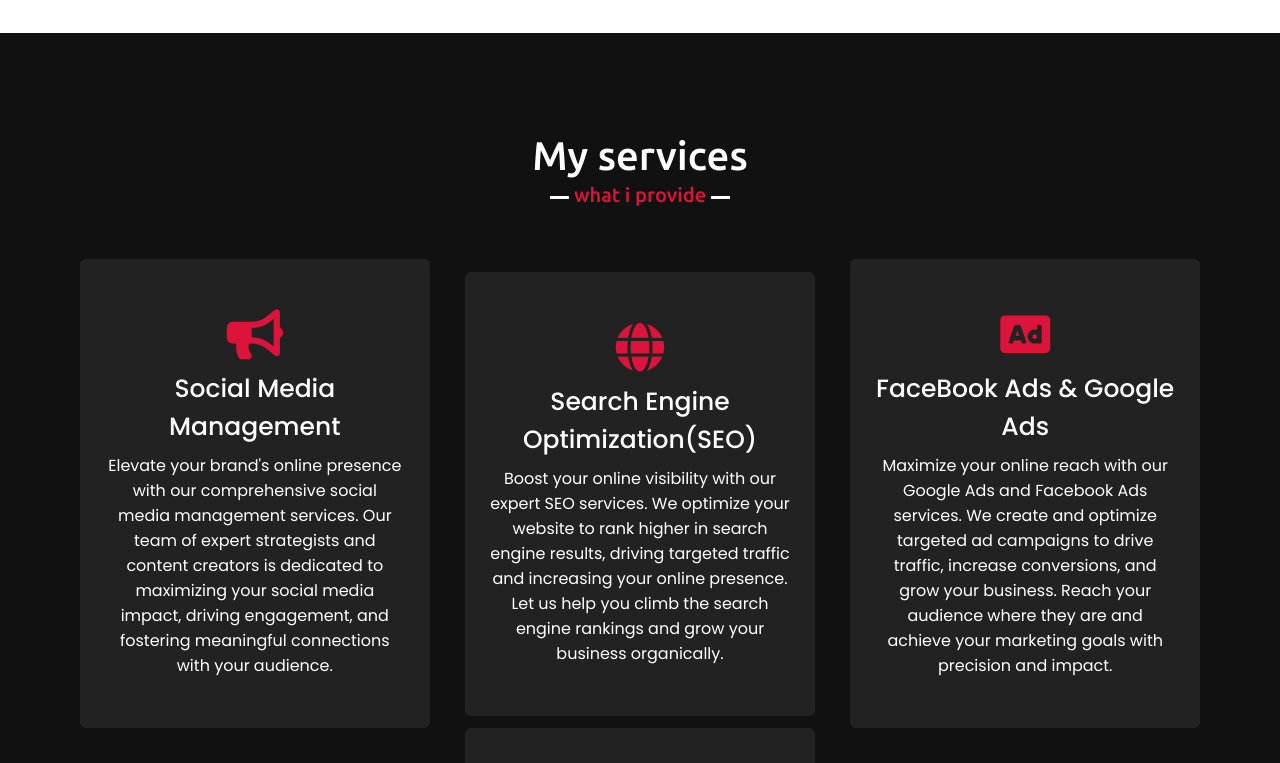
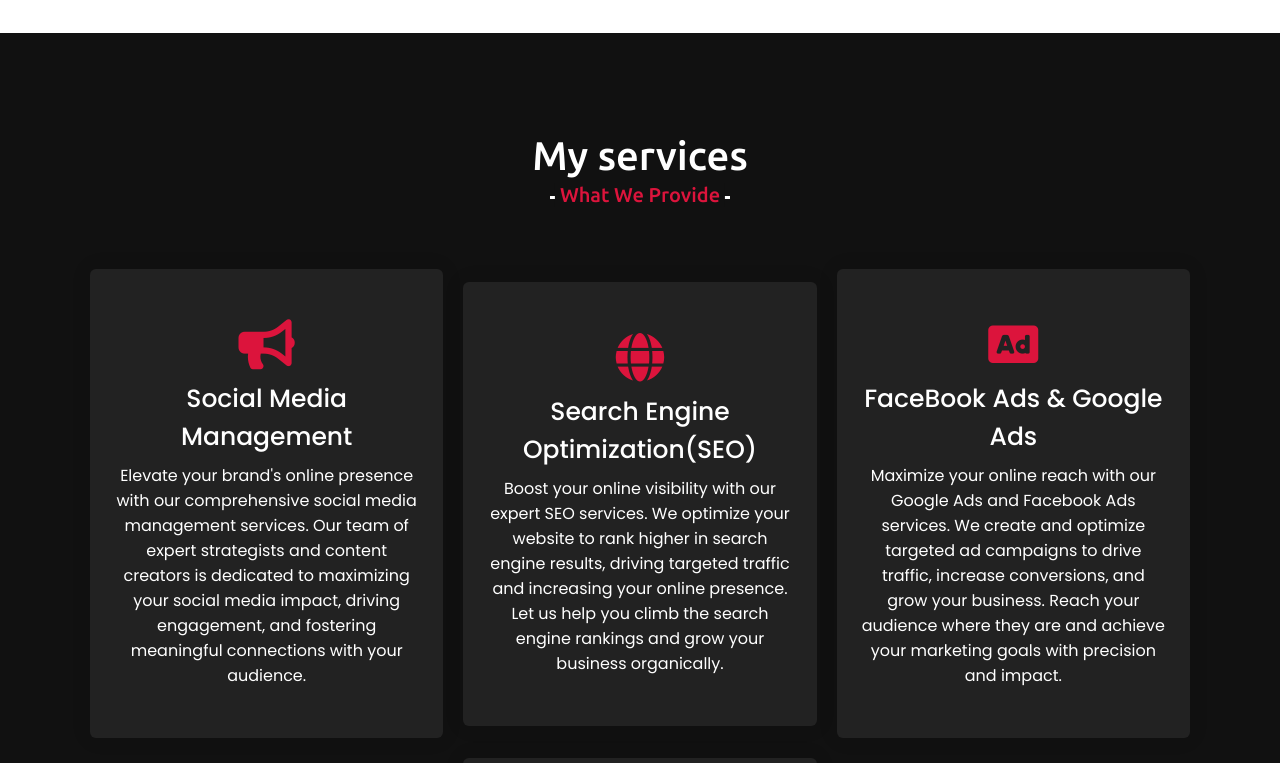
Before and after one commit to shreyasbagal01/Portfolio, a plain HTML site: page index.html in a window 1280 px wide. Shown: the part 1500-2263 px from the top of the page. Drawn offline with nearby package versions, Linux system fonts and the light colour scheme.

Commit message:
Update style.css

```diff
--- a/style.css
+++ b/style.css
@@ -269,11 +269,16 @@
 .services .title::after,
 .teams .title::after{
     background: #111;
-    content: "what i provide";
+    content: "What We Provide";
 }
 .services .serv-content .card{
-    width: calc(33% - 20px);
-    background: #222;
+    width: calc(100% / 3 - 20px); /* Adjust the width based on the number of cards per row */
+    margin: 10px; /* Adjust margin as needed */
+    display: inline-block;
+    vertical-align: top;
+    background:#222;
+    border-radius: 5px;
+    box-shadow: 0 0 20px 0 rgba(0, 0, 0, 0.1);
     text-align: center;
     border-radius: 6px;
     padding: 50px 25px;
@@ -306,7 +311,7 @@
 /* skills section styling */
 
 .skills .title::after{
-    content: "what i know";
+    content: "what We know";
 }
 .skills .skills-content .column{
     width: calc(50% - 30px);
@@ -443,7 +448,7 @@
 
 /* contact section styling */
 .contact .title::after{
-    content: "get in touch";
+    content: "Get in touch";
 }
 .contact .contact-content .column{
     width: calc(50% - 30px);
```
